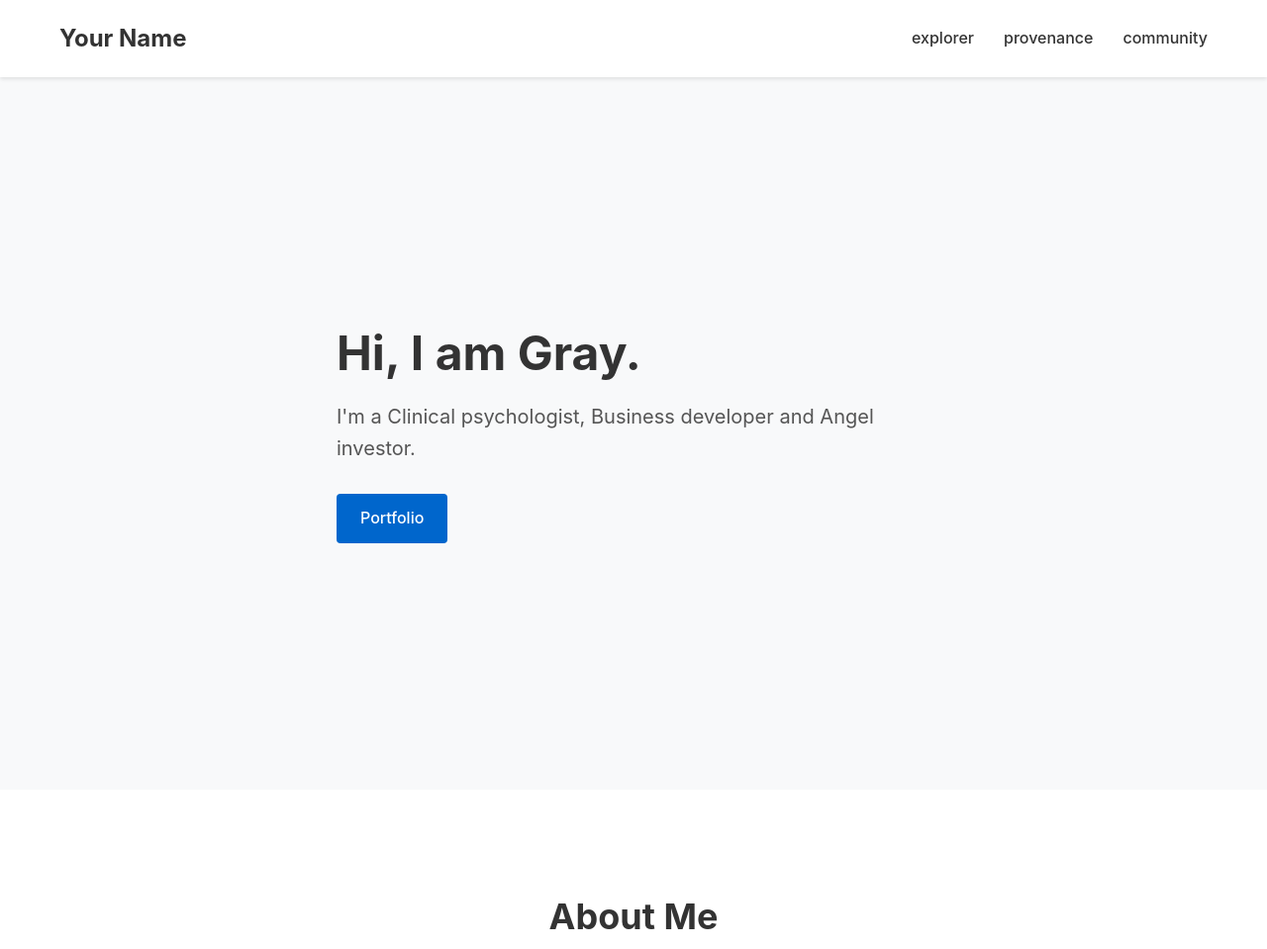
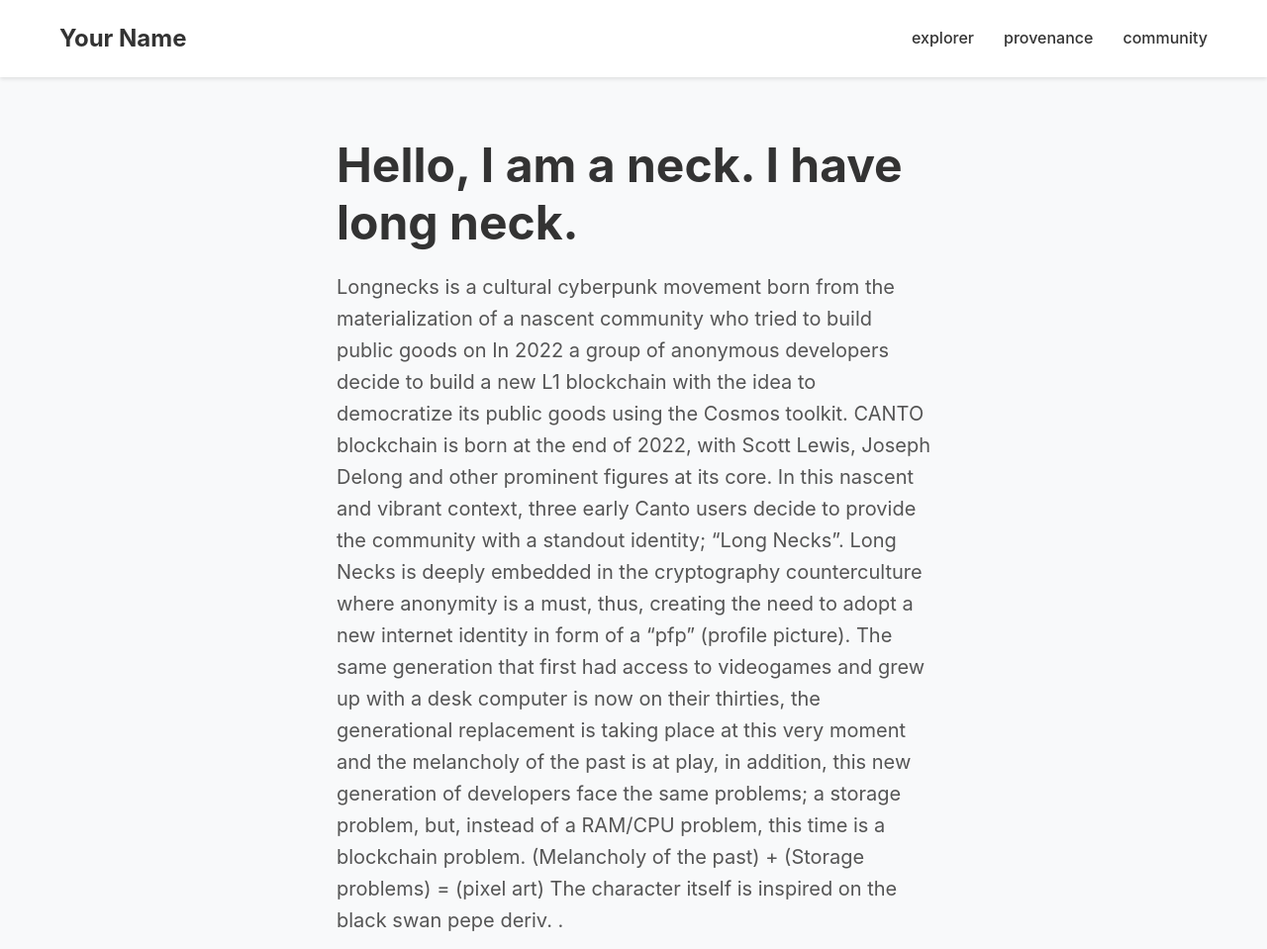
Before and after one commit to Cangrejorey/emu.github.io, a plain HTML site: page index.html in a window 1280 px wide. Shown: the top 959 px of the page at 99% size. Drawn offline with Linux system fonts and the light colour scheme.

Commit message:
Update index.html

```diff
--- a/index.html
+++ b/index.html
@@ -302,11 +302,22 @@
     </header>
 
     <!-- Hero Section -->
-    <section id="home" class="hero">
+    <section id="provenance" class="hero">
         <div class="container">
             <div class="hero-content">
-                <h1>Hi, I am Gray.</h1>
-                <p>I'm a Clinical psychologist, Business developer and Angel investor.</p>
+                <h1>Hello, I am a neck. I have long neck.</h1>
+                <p>Longnecks is a cultural cyberpunk movement born from the materialization of a nascent community who tried to build public goods on
+
+In 2022 a group of anonymous developers decide to build a new L1 blockchain with the idea to democratize its public goods using the Cosmos toolkit. CANTO blockchain is born at the end of 2022, with Scott Lewis, Joseph Delong and other prominent figures at its core.
+
+In this nascent and vibrant context, three early Canto users decide to provide the community with a standout identity; “Long Necks”.
+
+Long Necks is deeply embedded in the cryptography counterculture where anonymity is a must, thus, creating the need to adopt a new internet identity in form of a “pfp” (profile picture). The same generation that first had access to videogames and grew up with a desk computer is now on their thirties, the generational replacement is taking place at this very moment and the melancholy of the past is at play, in addition, this new generation of developers face the same problems; a storage problem, but, instead of a RAM/CPU problem, this time is a blockchain problem.
+
+(Melancholy of the past) + (Storage problems) = (pixel art)
+
+The character itself is inspired on the black swan pepe deriv.
+.</p>
                 <a href="#projects" class="btn">Portfolio</a>
             </div>
         </div>
```
